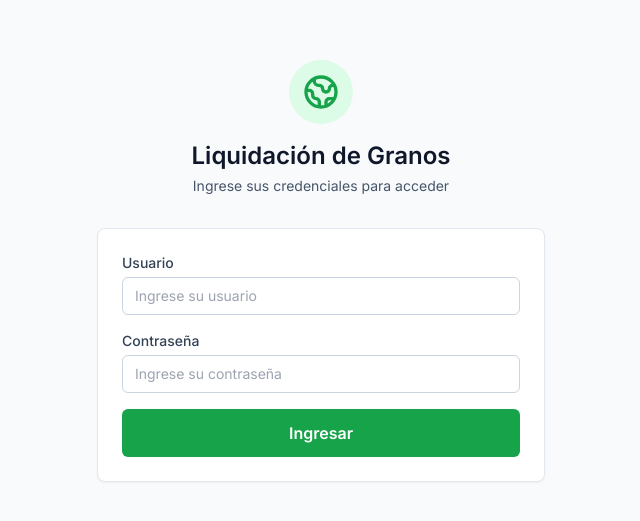
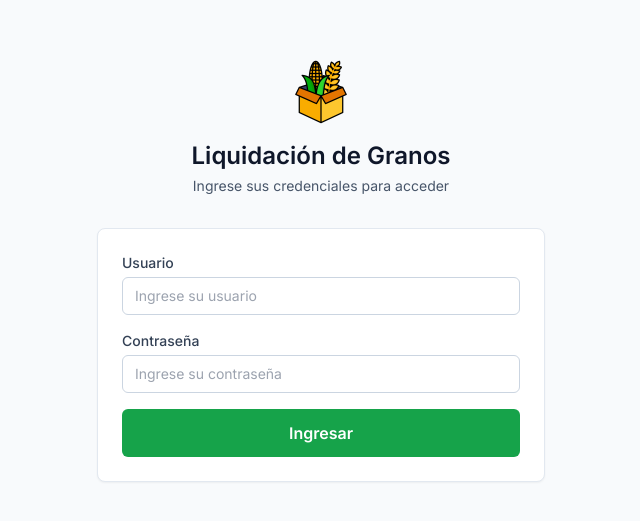
Before and after one commit to mateoadann/liquidacion_granos, a React (Vite) app in the folder frontend/: page /login in a window 1280 px wide. Shown: the part 129-650 px from the top of the page, without its empty margins (319-959 px from the left). Built offline with nearby package versions, Linux system fonts and the light colour scheme; no server answers.

Commit message:
fix(frontend): use favicon.png in login page instead of SVG icon
Consistent branding between login page and main app navbar.

Co-Authored-By: Claude Opus 4.5 <noreply@anthropic.com>

```diff
--- a/frontend/src/pages/LoginPage.tsx
+++ b/frontend/src/pages/LoginPage.tsx
@@ -50,20 +50,8 @@ export function LoginPage() {
       <div className="w-full max-w-md">
         {/* Logo y título */}
         <div className="text-center mb-8">
-          <div className="mx-auto h-16 w-16 rounded-full bg-green-100 flex items-center justify-center mb-4">
-            <svg
-              className="h-10 w-10 text-green-600"
-              fill="none"
-              viewBox="0 0 24 24"
-              stroke="currentColor"
-            >
-              <path
-                strokeLinecap="round"
-                strokeLinejoin="round"
-                strokeWidth={2}
-                d="M3.055 11H5a2 2 0 012 2v1a2 2 0 002 2 2 2 0 012 2v2.945M8 3.935V5.5A2.5 2.5 0 0010.5 8h.5a2 2 0 012 2 2 2 0 104 0 2 2 0 012-2h1.064M15 20.488V18a2 2 0 012-2h3.064M21 12a9 9 0 11-18 0 9 9 0 0118 0z"
-              />
-            </svg>
+          <div className="mx-auto mb-4">
+            <img src="/favicon.png" alt="Logo" className="h-16 w-16 mx-auto" />
           </div>
           <h1 className="text-2xl font-semibold text-slate-900">
             Liquidación de Granos
```
